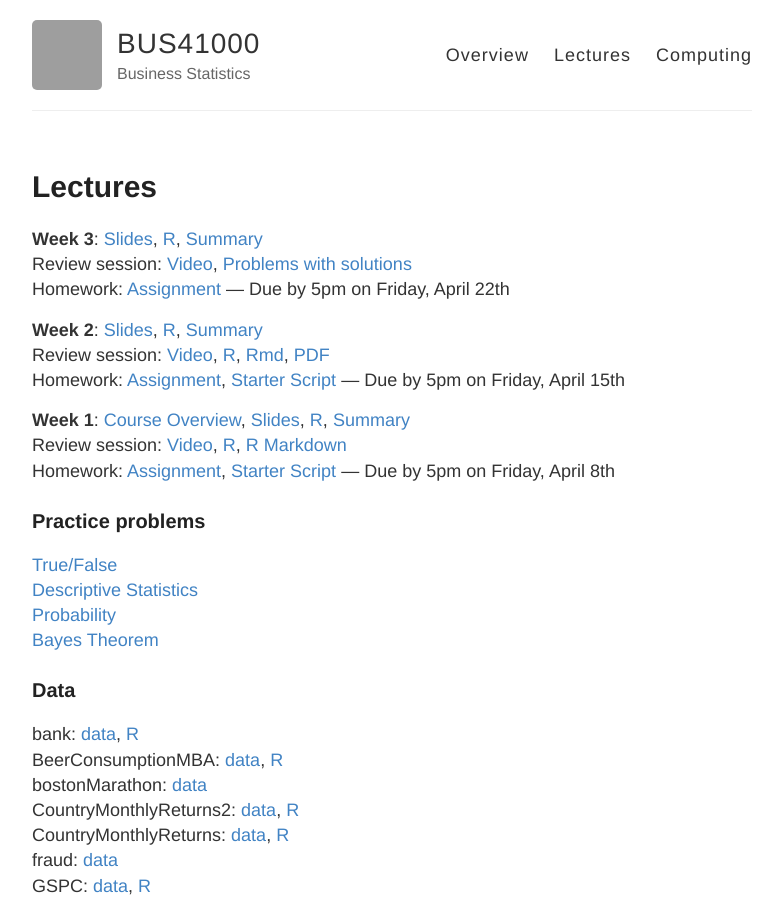
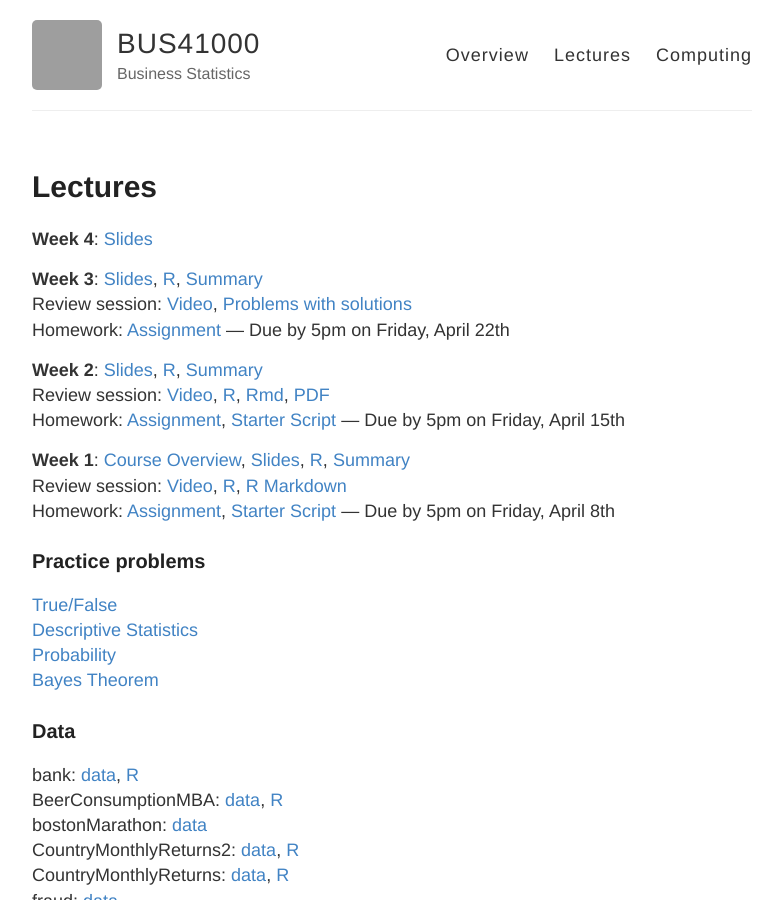
Before and after one commit to mlakolar/BUS41000, a Jekyll site: the page built from lectures.md, in a window 1280 px wide and 900 px high. Shown: the whole window, without its empty margins (248-1029 px from the left). Built offline with Jekyll 4.4.1, drawn with Linux system fonts in a browser that asks for light colours; grey boxes are pictures that could not be loaded.

Commit message:
Update lectures.md

```diff
--- a/lectures.md
+++ b/lectures.md
@@ -3,6 +3,9 @@
 title: Lectures
 permalink: /lectures/
 ---
+
+**Week 4**:
+[Slides](https://github.com/mlakolar/BUS41000/raw/master/slides/04_lecture.pdf)
 
 **Week 3**:
 [Slides](https://github.com/mlakolar/BUS41000/raw/master/slides/03_lecture.pdf),
```
